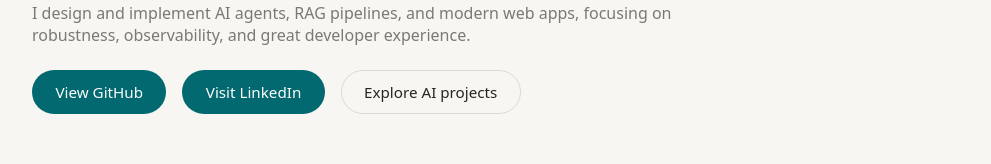
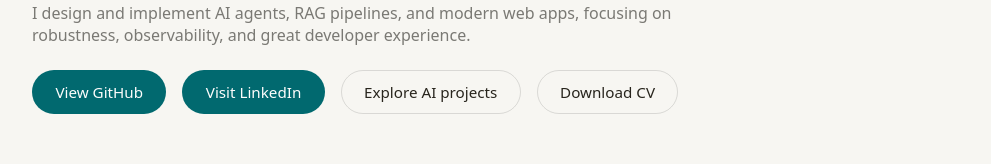
Before and after one commit to HaidraSuleiman/AI-personal-Portfolio, a React (Vite) app: page / in a window 1280 px wide. Shown: the part 312-476 px from the top of the page, without its empty margins (144-1135 px from the left). Built offline with nearby package versions, Linux system fonts and the light colour scheme.

Commit message:
Add download link for CV in Hero section of App.jsx

```diff
--- a/src/App.jsx
+++ b/src/App.jsx
@@ -34,6 +34,13 @@ function Hero() {
           </a>
           <a href="#projects" className="btn btn-outline">
             Explore AI projects
+          </a>
+          <a
+            href="/Haidra-Suleiman-CV.pdf"
+            download="Haidra-Suleiman-CV.pdf"
+            className="btn btn-outline"
+          >
+            Download CV
           </a>
         </div>
       </div>
```
Also changed, not shown: public/README.md (added), 1 other file (tests, documents, lock files or other folders).
